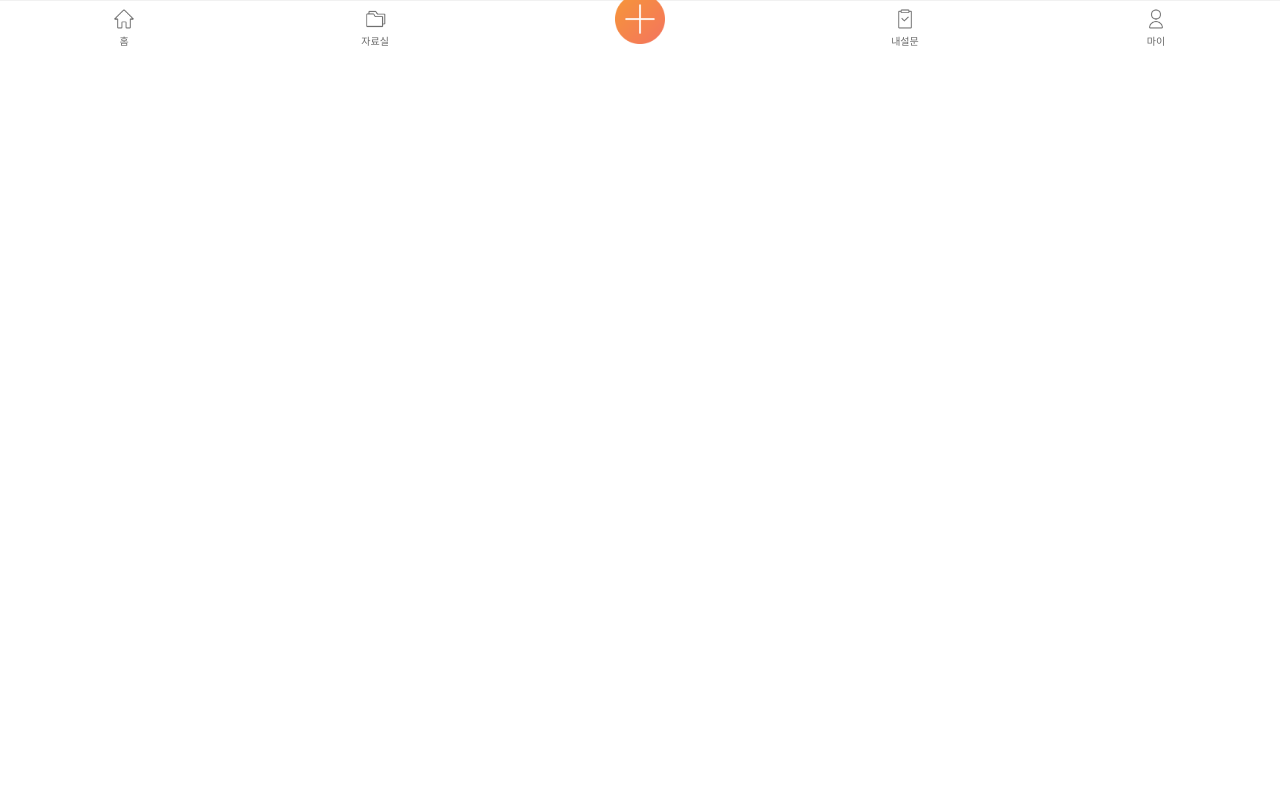
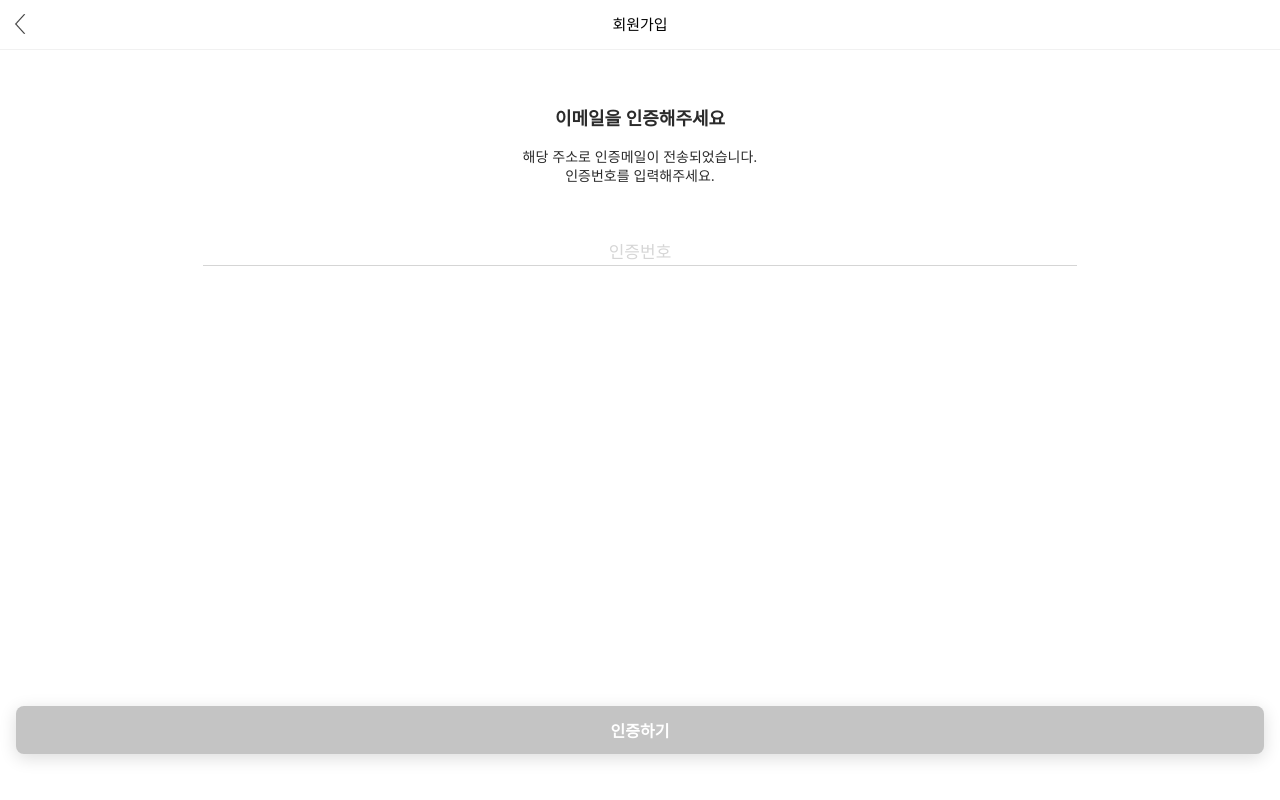
Before and after one commit to Lee-Seonghyun316/AnyVey, a React (Create React App) app in the folder app/: page /email-auth in a window 1280 px wide. Before the commit this address had no page. Built offline with nearby package versions, Linux system fonts and the light colour scheme.

Commit message:
feat: email auth publishing (#7)
* style: add join header

* feat: ErrorMessage 공통 컴포넌트 분리

* style: add join ui/ux

* style: add email-auth ui/ux

```diff
--- a/app/src/App.tsx
+++ b/app/src/App.tsx
@@ -6,6 +6,7 @@ import Reference from './features/reference/reference';
 import CreateSurvey from './features/createSurvey/createSurvey';
 import Login from './features/login/login';
 import Join from './features/join/join';
+import EmailAuth from './features/emailAuth/EmailAuth';
 import BottomBar from 'features/bottomBar/bottomBar';
 import { useState } from 'react';
 import SubmitModal from 'common/components/SubmitModal';
@@ -36,6 +37,8 @@ const App = function () {
           path="/*"
           element={<BottomBar setIsModalOpen={setIsModalOpen} path="" />}
         />
+        <Route path="join" element={<Join />} />
+        <Route path="email-auth" element={<EmailAuth />} />
       </Routes>
       <SubmitModal
         isOpen={isModalOpen}
--- a/app/src/common/components/ErrorMessage.tsx
+++ b/app/src/common/components/ErrorMessage.tsx
@@ -5,15 +5,17 @@ interface Props {
   error: boolean;
   text: string;
   width?: string;
+  align?: boolean;
 }
 
 interface PropsCSS {
   error: boolean;
   width?: string;
+  align?: boolean;
 }
 
-const ErrorMessage: React.FC<Props> = ({ error, text, width }) => (
-  <IdErrorMessage error={error} width={width}>
+const ErrorMessage: React.FC<Props> = ({ error, text, width, align }) => (
+  <IdErrorMessage error={error} width={width} align={align}>
     {error && text}
   </IdErrorMessage>
 );
@@ -30,4 +32,5 @@ const IdErrorMessage = styled.span<PropsCSS>`
   margin-bottom: 10px;
   height: 40px;
   width: ${({ width }) => (width ? width : '100%')};
+  text-align: ${({ align }) => (align ? 'center' : 'left')};
 `;
--- /dev/null
+++ b/app/src/features/emailAuth/EmailAuth.tsx
@@ -0,0 +1,104 @@
+import React, { useState } from 'react';
+import styled from 'styled-components';
+import ErrorMessage from '../../common/components/ErrorMessage';
+import BasicButton from '../../common/components/BasicButton';
+import Header from '../header/header';
+
+const EmailAuth = () => {
+  const [certificationError, setCertificationError] = useState(false);
+  return (
+    <Wrap>
+      <Header path="back&title" />
+      <Content>
+        <Form>
+          <Explanation>
+            <ExplanationText>이메일을 인증해주세요</ExplanationText>
+            <DesText>
+              해당 주소로 인증메일이 전송되었습니다. <br /> 인증번호를
+              입력해주세요.
+            </DesText>
+          </Explanation>
+          <Input placeholder="인증번호" />
+          <ErrorMessage
+            error={certificationError}
+            text="인증번호를 다시 확인해주세요"
+            width="70%"
+            align={true}
+          />
+        </Form>
+        <BasicButtonContainer>
+          {certificationError ? (
+            <ReSendButton>재전송</ReSendButton>
+          ) : (
+            <BasicButton text="인증하기" disable={false} />
+          )}
+        </BasicButtonContainer>
+      </Content>
+    </Wrap>
+  );
+};
+
+export default EmailAuth;
+
+const Wrap = styled.section``;
+
+const Content = styled.div`
+  display: flex;
+  flex-direction: column;
+  justify-content: space-between;
+  padding: 0 16px;
+  height: calc(100vh - 50px);
+`;
+
+const Form = styled.div`
+  display: flex;
+  flex-direction: column;
+  align-items: center;
+`;
+
+const Explanation = styled.div`
+  height: 190px;
+  display: flex;
+  flex-direction: column;
+  justify-content: center;
+  align-items: center;
+`;
+
+const ExplanationText = styled.span`
+  font-weight: 600;
+  font-size: 18px;
+  line-height: 25px;
+  color: #2b2b2b;
+  margin-bottom: 16px;
+`;
+
+const DesText = styled.span`
+  font-weight: normal;
+  font-size: 14px;
+  line-height: 19px;
+  text-align: center;
+  color: #2b2b2b;
+`;
+
+const Input = styled.input`
+  font-size: 17px;
+  line-height: 23px;
+  text-align: center;
+  width: 70%;
+`;
+const BasicButtonContainer = styled.div`
+  margin-bottom: 46px;
+  display: flex;
+  flex-direction: column;
+`;
+const ReSendButton = styled.button`
+  ${({ theme }) => theme.typography.semiBold};
+  font-size: 16px;
+  line-height: 22px;
+  color: ${({ theme }) => theme.colors.orange};
+  height: 48px;
+  box-shadow: 0px 4px 17px rgba(0, 0, 0, 0.14);
+  background: #ffffff;
+  border-radius: 8px;
+  border: 1px solid #f69738;
+`;
--- a/app/src/features/join/join.tsx
+++ b/app/src/features/join/join.tsx
@@ -57,7 +57,7 @@ const Content = styled.div`
   display: flex;
   flex-direction: column;
   justify-content: space-between;
-  padding 0 16px;
+  padding: 0 16px;
   height: calc(100vh - 50px);
 `;
 
```
